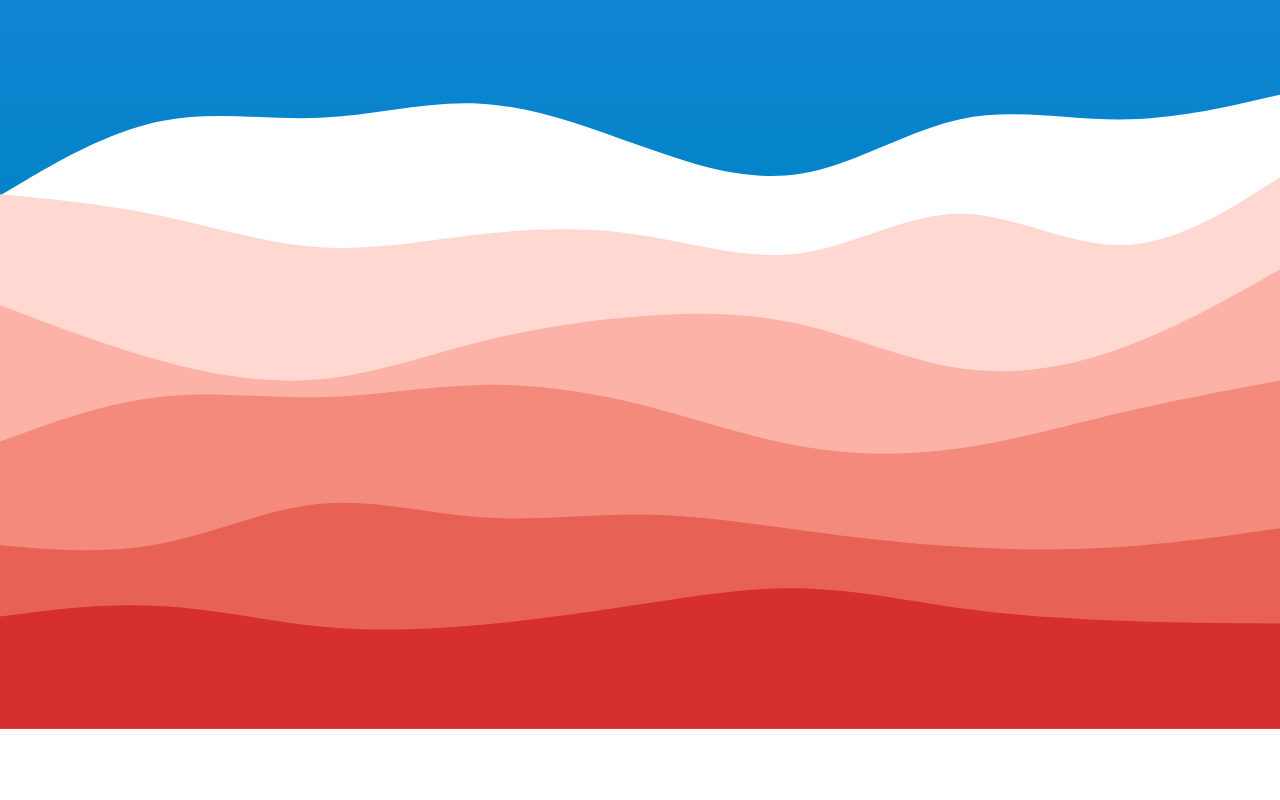
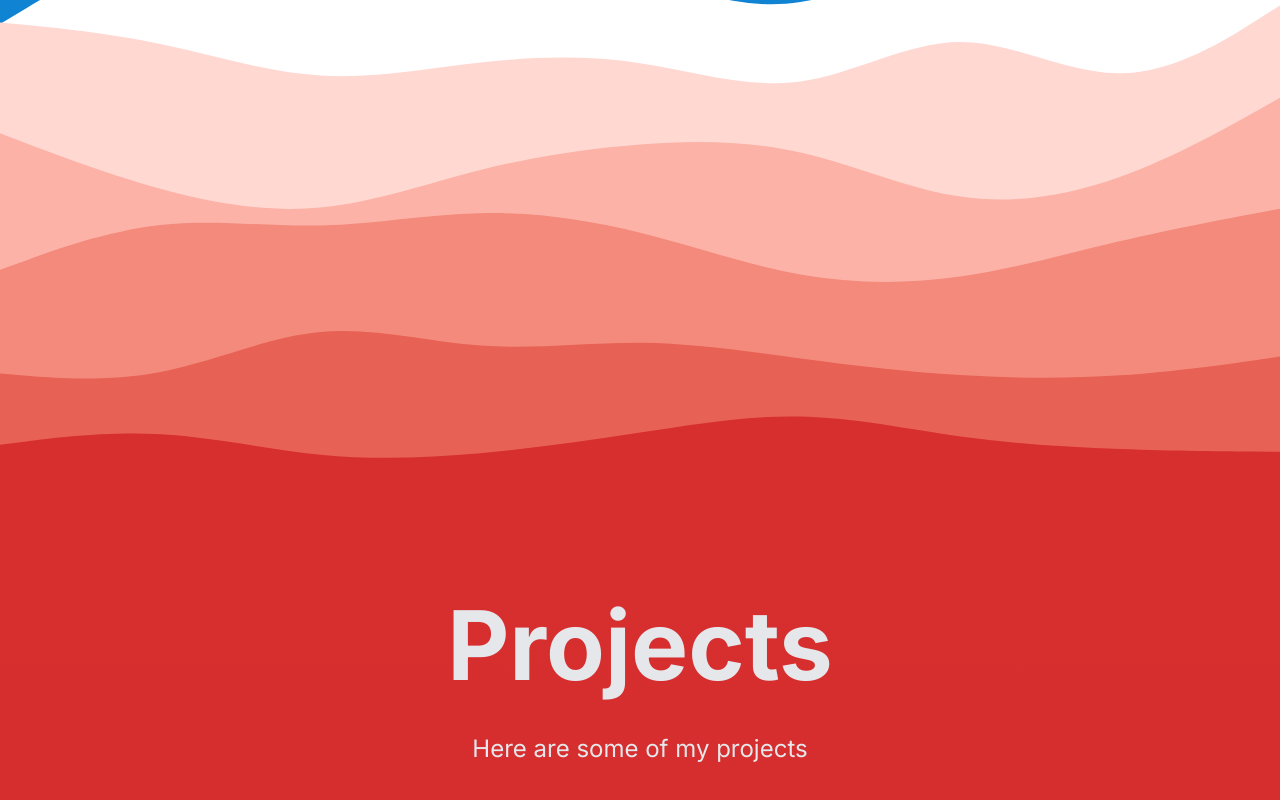
Before and after one commit to Prorickey/website, a Next.js app: page / in a window 1280 px wide. Shown: the part 600-1400 px from the top of the page. Built offline with nearby package versions, Linux system fonts and the light colour scheme.

Commit message:
fit waves and projects section in

```diff
--- a/app/page.tsx
+++ b/app/page.tsx
@@ -4,14 +4,16 @@ export default function Home() {
   return (
     <main className="">
       <Title />
-      <Image
-        src="/title-waves.svg"
-        alt="Title Waves"
-        width={0}
-        height={0}
-        style={{ height: "100%", width: "100%" }}
-        className="translate-y-[-38%] -z-10"
-      />
+      <div className="absolute w-full top-[38%]">
+        <Image
+          src="/title-waves.svg"
+          alt="Title Waves"
+          width={900}
+          height={600}
+          style={{ height: "100%", width: "100%" }}
+        />
+        <Projects />
+      </div>
     </main>
   );
 }
@@ -25,3 +27,12 @@ function Title() {
     </div>
   );
 }
+
+function Projects() {
+  return (
+    <div className="h-[50rem] bg-gradient-to-b from-[#d72e2e] to-[#D32F2F]">
+      <h1 className="text-8xl text-gray-200 font-bold text-center pt-10 pb-10">Projects</h1>
+      <p className="text-2xl text-gray-200 text-center">Here are some of my projects</p>
+    </div>
+  )
+}
```
